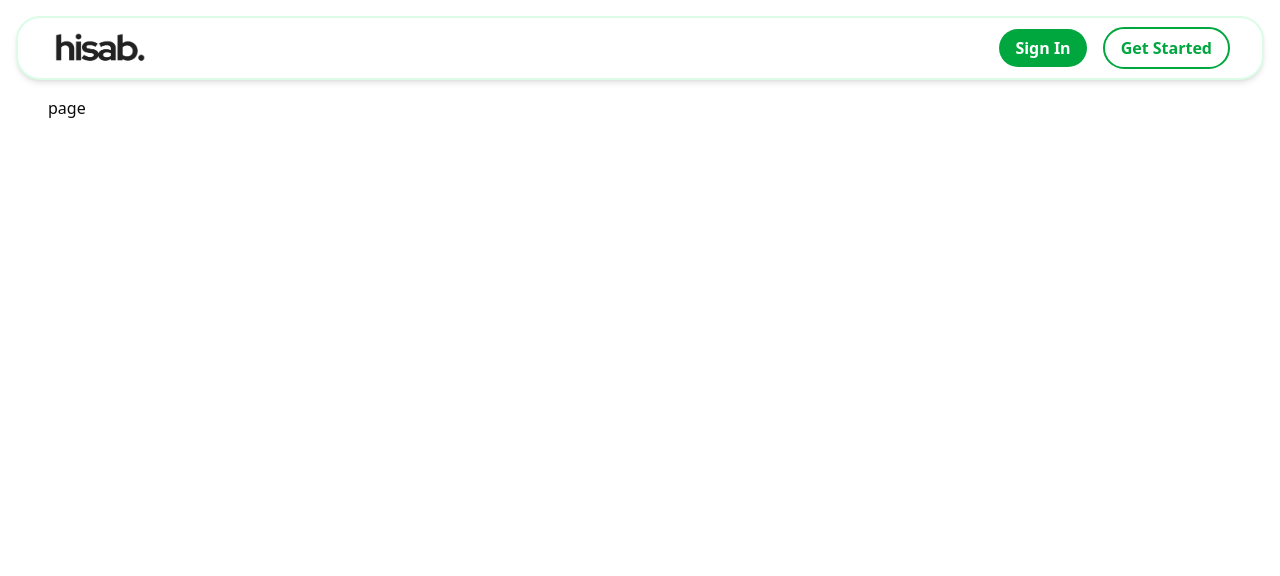
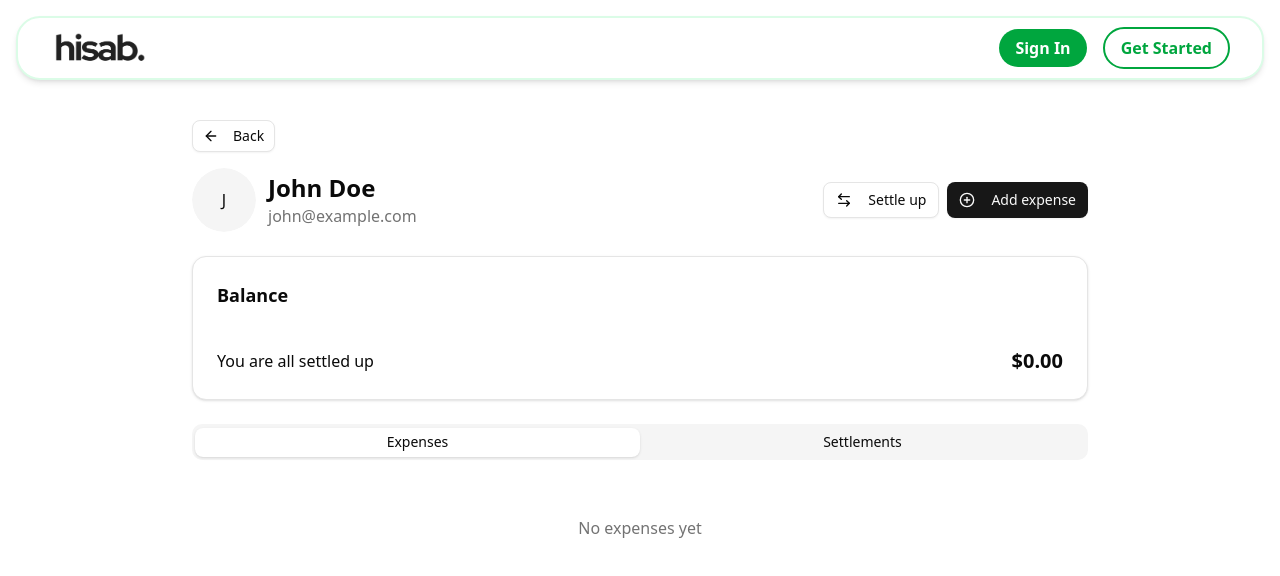
Before and after one commit to kaushal-Prakash/hisab, a Next.js app in the folder frontend/: page /contacts/1 in a window 1280 px wide. Shown: the top 576 px of the page. Built offline with nearby package versions, Linux system fonts and the light colour scheme; no server answers.

Commit message:
corrected contact redirection n contacts page

```diff
--- a/frontend/package.json
+++ b/frontend/package.json
@@ -14,6 +14,7 @@
     "@radix-ui/react-label": "^2.1.7",
     "@radix-ui/react-separator": "^1.1.7",
     "@radix-ui/react-slot": "^1.2.3",
+    "@radix-ui/react-tabs": "^1.1.12",
     "axios": "^1.10.0",
     "class-variance-authority": "^0.7.1",
     "clsx": "^2.1.1",
--- a/frontend/src/app/(main)/contacts/[userId]/page.jsx
+++ b/frontend/src/app/(main)/contacts/[userId]/page.jsx
@@ -1,9 +1,152 @@
-import React from 'react'
+"use client";
 
-function page() {
+import { useState } from "react";
+import { useParams, useRouter } from "next/navigation";
+import Link from "next/link";
+import { motion } from "framer-motion";
+import { ArrowLeft, PlusCircle, ArrowLeftRight } from "lucide-react";
+import { Button } from "@/components/ui/button";
+import { Card, CardHeader, CardTitle, CardContent } from "@/components/ui/card";
+import { Tabs, TabsList, TabsTrigger, TabsContent } from "@/components/ui/tabs";
+import { Avatar, AvatarImage, AvatarFallback } from "@/components/ui/avatar";
+import { Skeleton } from "@/components/ui/skeleton";
+
+export default function PersonalExpensesPage() {
+  const params = useParams();
+  const router = useRouter();
+  const [activeTab, setActiveTab] = useState("expenses");
+
+  // Mock data - replace with your actual data fetching
+  const isLoading = false;
+  const otherUser = {
+    id: params.id,
+    name: "John Doe",
+    email: "john@example.com",
+    imageUrl: "",
+  };
+  const expenses = [];
+  const settlements = [];
+  const balance = 0;
+
+  if (isLoading) {
+    return (
+      <div className="container mx-auto py-12 space-y-4">
+        <Skeleton className="h-8 w-24" />
+        <div className="flex items-center gap-4">
+          <Skeleton className="h-16 w-16 rounded-full" />
+          <div className="space-y-2">
+            <Skeleton className="h-6 w-32" />
+            <Skeleton className="h-4 w-48" />
+          </div>
+        </div>
+        <Skeleton className="h-24 w-full" />
+        <div className="flex gap-4">
+          <Skeleton className="h-10 w-24" />
+          <Skeleton className="h-10 w-24" />
+        </div>
+      </div>
+    );
+  }
+
   return (
-    <div>page</div>
-  )
+    <motion.div
+      initial={{ opacity: 0 }}
+      animate={{ opacity: 1 }}
+      className="container mx-auto py-6 max-w-4xl"
+    >
+      <Button
+        variant="outline"
+        size="sm"
+        className="mb-4"
+        onClick={() => router.back()}
+      >
+        <ArrowLeft className="h-4 w-4 mr-2" />
+        Back
+      </Button>
+
+      <div className="flex flex-col sm:flex-row sm:items-center gap-4 justify-between mb-6">
+        <div className="flex items-center gap-3">
+          <Avatar className="h-16 w-16">
+            <AvatarImage src={otherUser?.imageUrl} />
+            <AvatarFallback>
+              {otherUser?.name?.charAt(0) || "?"}
+            </AvatarFallback>
+          </Avatar>
+          <div>
+            <h1 className="text-2xl font-bold">{otherUser?.name}</h1>
+            <p className="text-muted-foreground">{otherUser?.email}</p>
+          </div>
+        </div>
+
+        <div className="flex gap-2">
+          <Button asChild variant="outline">
+            <Link href={`/settlements/user/${params.id}`}>
+              <ArrowLeftRight className="mr-2 h-4 w-4" />
+              Settle up
+            </Link>
+          </Button>
+          <Button asChild>
+            <Link href={`/expenses/new`}>
+              <PlusCircle className="mr-2 h-4 w-4" />
+              Add expense
+            </Link>
+          </Button>
+        </div>
+      </div>
+
+      <Card className="mb-6">
+        <CardHeader className="pb-2">
+          <CardTitle className="text-lg">Balance</CardTitle>
+        </CardHeader>
+        <CardContent>
+          <div className="flex justify-between items-center">
+            <div>
+              {balance === 0 ? (
+                <p>You are all settled up</p>
+              ) : balance > 0 ? (
+                <p>
+                  <span className="font-medium">{otherUser?.name}</span> owes
+                  you
+                </p>
+              ) : (
+                <p>
+                  You owe <span className="font-medium">{otherUser?.name}</span>
+                </p>
+              )}
+            </div>
+            <div
+              className={`text-xl font-bold ${balance > 0 ? "text-green-600" : balance < 0 ? "text-red-600" : ""}`}
+            >
+              ${Math.abs(balance).toFixed(2)}
+            </div>
+          </div>
+        </CardContent>
+      </Card>
+
+      <Tabs
+        value={activeTab}
+        onValueChange={setActiveTab}
+        className="space-y-4"
+      >
+        <TabsList className="grid w-full grid-cols-2">
+          <TabsTrigger value="expenses">Expenses</TabsTrigger>
+          <TabsTrigger value="settlements">Settlements</TabsTrigger>
+        </TabsList>
+
+        <TabsContent value="expenses" className="space-y-4">
+          {/* Replace with your expense list component */}
+          <div className="text-center text-muted-foreground py-8">
+            No expenses yet
+          </div>
+        </TabsContent>
+
+        <TabsContent value="settlements" className="space-y-4">
+          {/* Replace with your settlement list component */}
+          <div className="text-center text-muted-foreground py-8">
+            No settlements yet
+          </div>
+        </TabsContent>
+      </Tabs>
+    </motion.div>
+  );
 }
-
-export default page
--- a/frontend/src/app/(main)/contacts/page.jsx
+++ b/frontend/src/app/(main)/contacts/page.jsx
@@ -26,8 +26,10 @@ import { use, useEffect, useState } from "react";
 import { toast, Toaster } from "sonner";
 import axios from "axios";
 import AddExpenseForm from "@/components/AddExpenseForm";
+import { useRouter } from "next/navigation";
 
 export default function Contacts() {
+  const router = useRouter();
   const [contacts, setContacts] = useState([]);
   const [groups, setGroups] = useState([]);
   const [searchTerm, setSearchTerm] = useState("");
@@ -94,6 +96,10 @@ export default function Contacts() {
       contact?.name &&
       contact.name.toLowerCase().includes(searchTerm.toLowerCase())
   );
+
+  const handleRedirectToContactPage = (contactId) => {
+    router.push(`/contacts/${contactId}`);
+  };
 
   const handleCreateGroup = async () => {
     try {
@@ -247,7 +253,10 @@ export default function Contacts() {
                                 key={contact._id}
                                 className="flex items-center justify-between p-2 hover:bg-gray-50 rounded"
                               >
-                                <div className="flex items-center gap-3">
+                                <button
+                                  className="flex items-center gap-3 w-full text-left"
+                                  onClick={() => handleRedirectToContactPage(contact._id)}
+                                >
                                   <Avatar>
                                     <AvatarFallback>
                                       {contact.name?.charAt(0)}
@@ -261,7 +270,7 @@ export default function Contacts() {
                                       {contact.email}
                                     </p>
                                   </div>
-                                </div>
+                                </button>
                                 <Button
                                   variant={
                                     newGroup.members.includes(contact.email)
@@ -269,7 +278,8 @@ export default function Contacts() {
                                       : "outline"
                                   }
                                   size="sm"
-                                  onClick={() =>
+                                  onClick={(e) => {
+                                    e.stopPropagation();
                                     setNewGroup({
                                       ...newGroup,
                                       members: newGroup.members.includes(
@@ -280,7 +290,7 @@ export default function Contacts() {
                                           )
                                         : [...newGroup.members, contact.email],
                                     })
-                                  }
+                                  }}
                                 >
                                   {newGroup.members.includes(contact.email)
                                     ? "Added"
@@ -485,7 +495,10 @@ export default function Contacts() {
                   <Card>
                     <CardContent className="p-4">
                       <div className="flex items-center justify-between">
-                        <div className="flex items-center gap-4">
+                        <button
+                          className="flex items-center gap-4 w-full text-left"
+                          onClick={() => handleRedirectToContactPage(contact._id)}
+                        >
                           <Avatar>
                             <AvatarFallback>
                               {contact.name.charAt(0)}
@@ -497,7 +510,7 @@ export default function Contacts() {
                               {contact.email}
                             </p>
                           </div>
-                        </div>
+                        </button>
                         <div className="flex gap-2">
                           <Dialog
                             open={expenseDialogOpen && selectedContact?._id === contact._id}
@@ -517,7 +530,10 @@ export default function Contacts() {
                                 size="icon"
                                 className="text-green-600 hover:text-green-700"
                                 title="Add expense"
-                                onClick={() => handleAddExpenseClick(contact)}
+                                onClick={(e) => {
+                                  e.stopPropagation();
+                                  handleAddExpenseClick(contact);
+                                }}
                               >
                                 <IndianRupeeIcon className="h-5 w-5" />
                               </Button>
@@ -545,7 +561,10 @@ export default function Contacts() {
                             variant="ghost"
                             size="icon"
                             className="text-red-500 hover:text-red-600"
-                            onClick={() => handleDeleteContact(contact._id)}
+                            onClick={(e) => {
+                              e.stopPropagation();
+                              handleDeleteContact(contact._id);
+                            }}
                             title="Delete contact"
                           >
                             <Trash2 className="h-5 w-5" />
--- /dev/null
+++ b/frontend/src/components/ui/tabs.jsx
@@ -0,0 +1,62 @@
+"use client"
+
+import * as React from "react"
+import * as TabsPrimitive from "@radix-ui/react-tabs"
+
+import { cn } from "@/lib/utils"
+
+function Tabs({
+  className,
+  ...props
+}) {
+  return (
+    (<TabsPrimitive.Root
+      data-slot="tabs"
+      className={cn("flex flex-col gap-2", className)}
+      {...props} />)
+  );
+}
+
+function TabsList({
+  className,
+  ...props
+}) {
+  return (
+    (<TabsPrimitive.List
+      data-slot="tabs-list"
+      className={cn(
+        "bg-muted text-muted-foreground inline-flex h-9 w-fit items-center justify-center rounded-lg p-[3px]",
+        className
+      )}
+      {...props} />)
+  );
+}
+
+function TabsTrigger({
+  className,
+  ...props
+}) {
+  return (
+    (<TabsPrimitive.Trigger
+      data-slot="tabs-trigger"
+      className={cn(
+        "data-[state=active]:bg-background dark:data-[state=active]:text-foreground focus-visible:border-ring focus-visible:ring-ring/50 focus-visible:outline-ring dark:data-[state=active]:border-input dark:data-[state=active]:bg-input/30 text-foreground dark:text-muted-foreground inline-flex h-[calc(100%-1px)] flex-1 items-center justify-center gap-1.5 rounded-md border border-transparent px-2 py-1 text-sm font-medium whitespace-nowrap transition-[color,box-shadow] focus-visible:ring-[3px] focus-visible:outline-1 disabled:pointer-events-none disabled:opacity-50 data-[state=active]:shadow-sm [&_svg]:pointer-events-none [&_svg]:shrink-0 [&_svg:not([class*='size-'])]:size-4",
+        className
+      )}
+      {...props} />)
+  );
+}
+
+function TabsContent({
+  className,
+  ...props
+}) {
+  return (
+    (<TabsPrimitive.Content
+      data-slot="tabs-content"
+      className={cn("flex-1 outline-none", className)}
+      {...props} />)
+  );
+}
+
+export { Tabs, TabsList, TabsTrigger, TabsContent }
```
Also changed, not shown: 2 other files (tests, documents, lock files or other folders).
